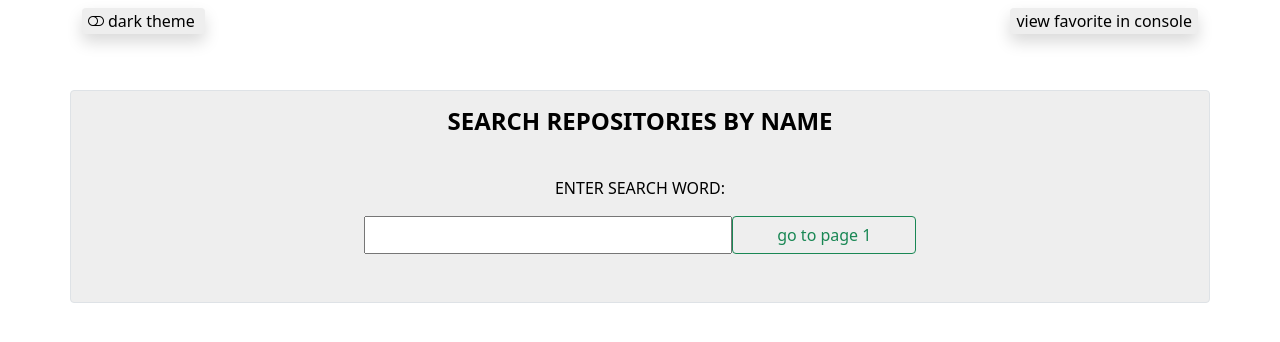
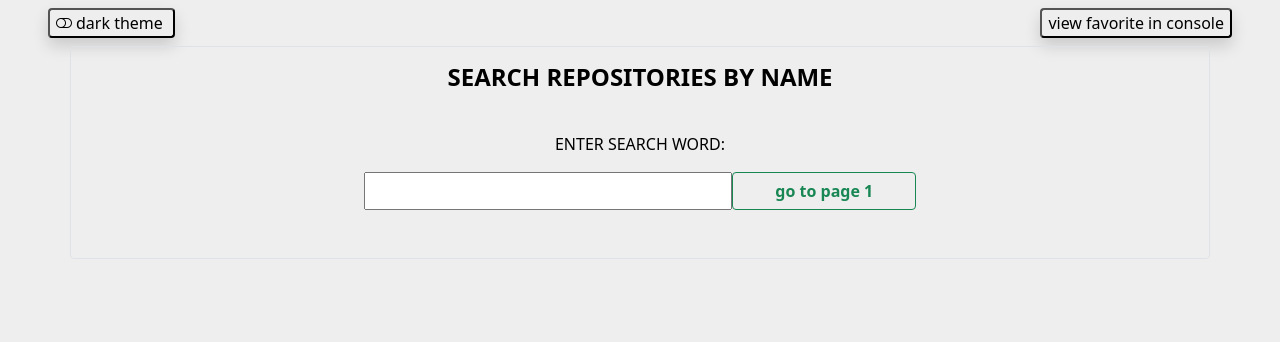
Before and after one commit to nikolaefpost/search-on-github, a React (Create React App) app: page / in a window 1280 px wide. Shown: the top 342 px of the page. Built offline with nearby package versions, Linux system fonts and the light colour scheme.

Commit message:
theme dark context done

```diff
--- a/src/components/ThemeTogglerButton.js
+++ b/src/components/ThemeTogglerButton.js
@@ -2,12 +2,13 @@ import React from 'react';
 import {ThemeContext} from "../features/context/theme-context";
 
 const ThemeTogglerButton = () => {
+
     return (
         <ThemeContext.Consumer>
             {({theme, toggleTheme}) => (
                 <button
                     onClick={toggleTheme}
-                    style={{backgroundColor: theme.background, color: theme.foreground, border: 'none'}}
+                    style={{backgroundColor: theme.background, color: theme.foreground, borderColor: theme.background === '#222222'? theme.foreground: 'none'}}
                 className='my-2 shadow rounded'>
                     {theme.background === '#eeeeee'?<i className="bi bi-toggle-off"></i>:<i className="bi bi-toggle-on"></i>}
                      <span className='mx-1'>dark theme</span>
--- a/src/page/RepositoryPage.js
+++ b/src/page/RepositoryPage.js
@@ -4,13 +4,15 @@ import {useSelector} from "react-redux";
 import { useParams, useHistory} from 'react-router-dom'
 import {SEARCH_ROUTE} from "../utils/consts";
 import {ThemeContext} from "../features/context/theme-context";
+import ThemeTogglerButton from "../components/ThemeTogglerButton";
 
 
 const RepositoryPage = () => {
 
     const {id} = useParams();
     const theme = useContext(ThemeContext);
-    console.log(theme)
+    let themeCard = theme.theme.background === '#eeeeee'? 'light' :'dark';
+    let themeBorder = theme.theme.background === '#eeeeee'? 'light' :'light';
 
     const history = useHistory();
     const reposList = useSelector(state => state.repository.list);
@@ -25,27 +27,31 @@ const RepositoryPage = () => {
     function handleClick(url) { window.open(url)}
 
     return (
-        <div className='d-flex justify-content-center  ' style={{marginTop: "50px", width: '90%', marginLeft: 'auto', marginRight: 'auto'}}>
-            <Card className='shadow '>
-                <Card.Img className='p-2' style={{width: '500'}} variant="top" src={repository.owner.avatar_url}/>
+        <div className='d-flex flex-column justify-content-center align-items-center p-5'
+             style={{ width: '100%', height:'100vh',   backgroundColor: theme.theme.background, color: theme.theme.foreground}}>
+
+
+
+                <Card className='shadow body' bg={themeCard} border='light' style={{ maxHeight: '100%',  }}>
+                    <Card.Img className='p-2'  variant="top" src={repository.owner.avatar_url}/>
                     <Card.Body>
                         <Card.Title>Login: {repository.owner.login}</Card.Title>
                         <Card.Title>Repository: {repository.name}</Card.Title>
+
                         <Card.Text>Description: {repository.description}</Card.Text>
+                        <Card.Text>Created at: {new Date(repository.created_at).toLocaleDateString()}</Card.Text>
+                        <Card.Text>Updated at: {new Date(repository.updated_at).toLocaleDateString()}</Card.Text>
+                        <Card.Text>Language: {repository.language}</Card.Text>
 
-                </Card.Body>
-                <ListGroup className="list-group-flush">
-                    <ListGroupItem>Created at: {new Date(repository.created_at).toLocaleDateString()}</ListGroupItem>
-                    <ListGroupItem>Updated at: {new Date(repository.updated_at).toLocaleDateString()}</ListGroupItem>
-                    <ListGroupItem>Language: {repository.language}</ListGroupItem>
-                </ListGroup>
-                <Card.Body>
                         <Card.Link style={{cursor: 'pointer'}} onClick={() => handleClick(repository.html_url)}>Repository
                             Link</Card.Link>
                     </Card.Body>
+                    <Card.Footer className="text-muted text-center"><ThemeTogglerButton /></Card.Footer>
                 </Card>
 
+
         </div>
+
     );
 };
 
--- a/src/page/SearchPage.js
+++ b/src/page/SearchPage.js
@@ -73,8 +73,8 @@ const SearchPage = () => {
     }
 
     return (
-        <Container>
-            <div className='d-flex flex-row justify-content-between'>
+        <div className='px-5 d-flex flex-column justify-content-start ' style={{ minHeight: '100vh',  backgroundColor: theme.theme.background, color: theme.theme.foreground}}>
+            <div className='d-flex flex-row justify-content-between '>
 
                 <ThemeTogglerButton/>
 
@@ -82,13 +82,13 @@ const SearchPage = () => {
                     console.log(JSON.parse(localStorage.getItem('repo')))
                 }}
                         className='my-2 shadow rounded'
-                style={{backgroundColor: theme.theme.background, color: theme.theme.foreground, border: 'none'}}>
+                style={{backgroundColor: theme.theme.background, color: theme.theme.foreground, borderColor: theme.theme.background === '#222222'? theme.theme.foreground: 'none'}}>
                     view favorite in console
                 </button>
 
             </div>
 
-            <div className='border p-3  row mt-5 mb-2  rounded' style={{backgroundColor: theme.theme.background, color: theme.theme.foreground}}>
+            <Container className='border p-3  row mx-auto  mb-2  rounded' >
                 <h4 className='text-center fw-bold mb-4  col-sm-12'>SEARCH REPOSITORIES BY NAME</h4>
                 <Form className='col-sm-12  align-items-center text-center my-3' onSubmit={(e)=> {
                     handleSearch(e);
@@ -100,7 +100,7 @@ const SearchPage = () => {
                             dispatch(addWord(e.target.value));
                             dispatch(zeroing());
                         }}  />
-                        <Button variant='outline-success' className='col-sm-3 col-lg-2 my-sm-3' onClick={()=> {
+                        <Button variant='outline-success' className='col-sm-3 col-lg-2 fw-bold my-sm-3' onClick={()=> {
                             handleSearch();
                             dispatch(nullRepository());
                         }}>go to page {count}</Button>
@@ -119,7 +119,7 @@ const SearchPage = () => {
                         <option value="date">date</option>
                     </select>
                 </form>}
-            </div>
+            </Container>
 
             <Container className=''>
                 {(!reposList)? <div className='text-center text-danger'>SEARCH FAILED</div> :
@@ -134,7 +134,7 @@ const SearchPage = () => {
                 </Button>
             </div>}
 
-        </Container>
+        </div>
 
 
     );
```
Lines whose indentation alone changed are shown as unchanged.
